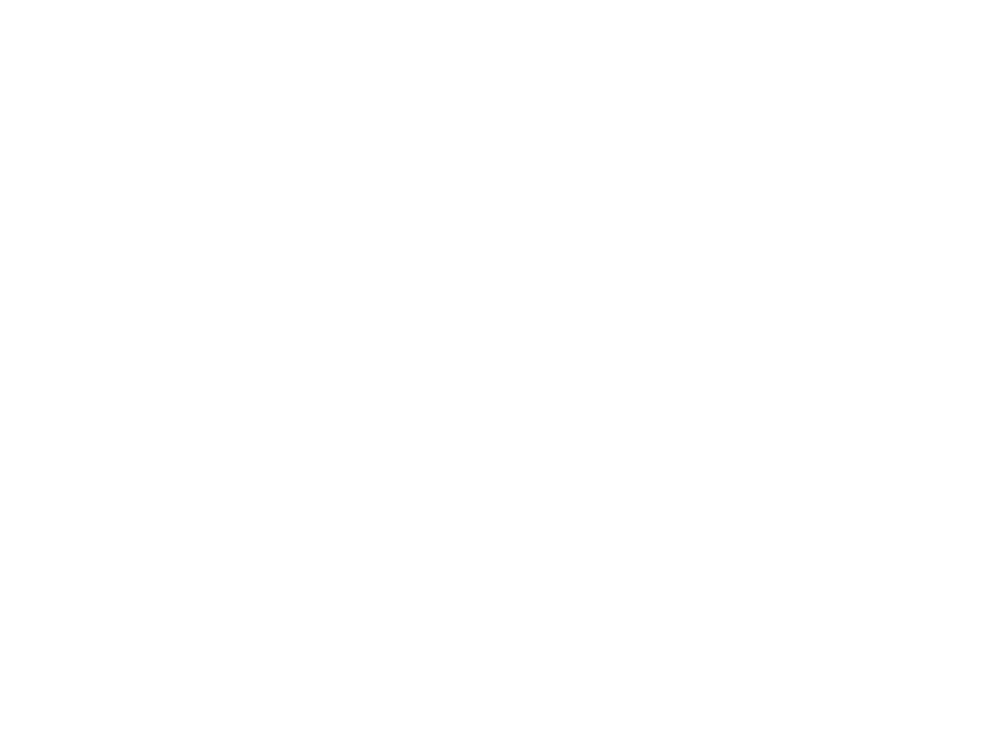
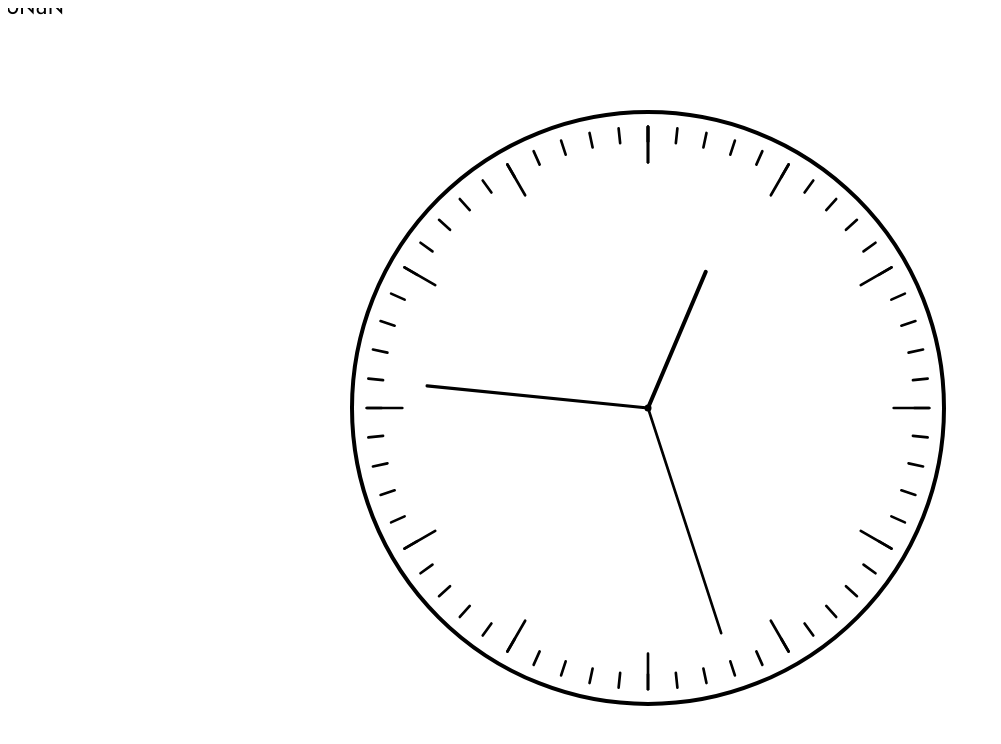
Before and after one commit to R4WLYX/project-time-managment, a website: page index.html in a window 1280 px wide. Shown: the whole page, without its empty margins (0-1001 px from the left). Drawn offline with Linux system fonts and the light colour scheme.

Commit message:
C L O C K

```diff
--- a/index.html
+++ b/index.html
@@ -3,9 +3,13 @@
 <head>
     <meta charset="UTF-8">
     <meta name="viewport" content="width=device-width, initial-scale=1.0">
-    <title>Document</title>
+    <title>C L O C K</title>
+    <link rel="preconnect" href="https://fonts.googleapis.com">
+    <link rel="preconnect" href="https://fonts.gstatic.com" crossorigin>
+    <link href="https://fonts.googleapis.com/css2?family=Archivo+Black&family=Josefin+Sans&display=swap" rel="stylesheet">
+    <link rel="stylesheet" href="style.css">
 </head>
-<body onload="test()">
+<body onload="load()">
     <canvas id="canvas"></canvas>
     <script src="main.js"></script>
 </body>
--- a/main.js
+++ b/main.js
@@ -3,25 +3,131 @@
     minute;
     second;
 
+    hourOffset;
+    minuteOffset;
+    secondOffset;
+
+    constructor() {
+        this.hourOffset = 7;
+        this.minuteOffset = 0;
+        this.secondOffset = 0;
+    }
+
     update() {
-        this.hour = Math.floor(Date.now() / 3.6e+6 % 12 + 7);
-        this.minute = Math.floor(Date.now() / 60000 % 60);
-        this.second = Math.floor(Date.now() / 1000 % 60);
+        this.hour = Date.now() / 3.6e+6 % 12 + this.hourOffset;
+        this.minute = Date.now() / 60000 % 60 + this.minuteOffset;
+        this.second = Date.now() / 1000 % 60 + this.secondOffset;
     }
 }
 
-function test() {
-    let Clock = new clock;
+var canvas = document.getElementById("canvas");
+var ctx = canvas.getContext("2d")
+
+const Clock = new clock();
+var mousePos = { x: 0, y: 0 };
+var mouseDist = 0;
+var scale = 0;
+var radius = 0;
+var angle = 0;
+
+function drawLine(angle, start, end, strokeWidth = ctx.lineWidth) {
+    ctx.lineWidth = strokeWidth;
+    ctx.beginPath();
+    ctx.moveTo(canvas.width/2 + Math.sin(angle)*start, canvas.height/2 - Math.cos(angle)*start);
+    ctx.lineTo(canvas.width/2 + Math.sin(angle)*end, canvas.height/2 - Math.cos(angle)*end);
+    ctx.stroke();
+}
+
+function drawPointer(angle) {
+    var textX = canvas.width/2 + Math.sin(angle)*Math.sign(mousePos.y)*(radius*1.135);
+    var textY = canvas.height/2 - Math.cos(angle)*Math.sign(mousePos.y)*(radius*1.135);
+    var hour = Math.floor((angle/(Math.atan(0) + Math.PI) - 0.5 + 1*(mousePos.y > 0))/2 * 12 + 9) % 12;
+    var minute = Math.floor((angle/(Math.atan(0) + Math.PI) - 0.5 + 1*(mousePos.y > 0))/(1/6) % 1 * 60) % 60;
+    var time = "";
+
+    ctx.lineWidth = scale/300;
+    ctx.fillStyle = "white";
+    ctx.beginPath();
+    ctx.moveTo(canvas.width/2 + Math.sin(angle)*Math.sign(mousePos.y)*(radius*0.95), canvas.height/2 - Math.cos(angle)*Math.sign(mousePos.y)*(radius*0.95));
+    ctx.lineTo(canvas.width/2 + Math.sin(angle+0.05)*Math.sign(mousePos.y)*(radius), canvas.height/2 - Math.cos(angle+0.05)*Math.sign(mousePos.y)*(radius));
+    ctx.lineTo(canvas.width/2 + Math.sin(angle+0.04)*Math.sign(mousePos.y)*(radius*1.3), canvas.height/2 - Math.cos(angle+0.04)*Math.sign(mousePos.y)*(radius*1.3));
+    ctx.lineTo(canvas.width/2 + Math.sin(angle-0.04)*Math.sign(mousePos.y)*(radius*1.3), canvas.height/2 - Math.cos(angle-0.04)*Math.sign(mousePos.y)*(radius*1.3));
+    ctx.lineTo(canvas.width/2 + Math.sin(angle-0.05)*Math.sign(mousePos.y)*(radius), canvas.height/2 - Math.cos(angle-0.05)*Math.sign(mousePos.y)*(radius));
+    ctx.lineTo(canvas.width/2 + Math.sin(angle)*Math.sign(mousePos.y)*(radius*0.95), canvas.height/2 - Math.cos(angle)*Math.sign(mousePos.y)*(radius*0.95));
+    ctx.fill();
+    ctx.stroke();
+
+    time += hour > 9? "" : "0";
+    time += hour + ":";
+    time += minute > 9? "" : "0";
+    time += minute + " ";
+
+    ctx.font = "20px Josefin Sans";
+    ctx.fillStyle = "black";
+    ctx.textAlign = "center";
+    ctx.save();
+    ctx.translate(textX, textY)
+    ctx.rotate(Math.PI*(angle > Math.PI) + angle - Math.PI/2);
+    ctx.fillText(time, 0, 12/2);
+    ctx.restore();
+}
+
+function load() {
+    canvas.width = window.innerWidth;
+    canvas.height = window.innerHeight;
+
+    if (canvas.width > canvas.height) {
+        scale = canvas.height;
+    } else {
+        scale = canvas.width;
+    }
+
+    window.addEventListener('mousemove', (event) => {
+        mousePos = { x: event.clientX - window.innerWidth/2 - scale*0.01, y: event.clientY - window.innerHeight/2 - scale*0.01};
+    });
+    setInterval(update, 1);
+}
+
+function update() {
+    canvas.width = window.innerWidth;
+    canvas.height = window.innerHeight;
+
+    mouseDist = Math.sqrt(mousePos.x*mousePos.x + mousePos.y*mousePos.y);
+
+    if (canvas.width > canvas.height) {
+        scale = canvas.height;
+    } else {
+        scale = canvas.width;
+    }
+    radius = scale*0.37;
+
+    ctx.lineWidth = scale/200;
+    ctx.lineCap = "round";
+    ctx.beginPath();
+    ctx.arc(canvas.width/2, canvas.height/2, radius, 0, 2 * Math.PI);
+    ctx.stroke();
+
+    ctx.lineWidth = scale/300;
+    ctx.beginPath();
+    ctx.arc(canvas.width/2, canvas.height/2, radius*0.012, 0, 2 * Math.PI);
+    ctx.fill();
+
+    for (let i = 0; i <= 60; i++) {
+        drawLine(i/60 * 2 * Math.PI, radius*0.9, radius*0.95);
+    }
+
+    for (let i = 0; i <= 12; i++) {
+        drawLine(i/12 * 2 * Math.PI, radius*0.83, radius*0.95);
+    }
+
     Clock.update();
 
-    let time = "";
-    time += Clock.hour < 10? "0" : "";
-    time += Clock.hour + ":";
-    time += Clock.minute < 10? "0" : "";
-    time += Clock.minute + ":";
-    time += Clock.second < 10? "0" : "";
-    time += Clock.second + " ";
-    time += Clock.hour < 12? "PM" : "AM";
+    drawLine(Math.floor(Clock.second-30 + 0.5)/60 * 2 * Math.PI, 0, radius*0.8);
+    drawLine(Clock.minute/60 * 2 * Math.PI, 0, radius*0.75, scale/250);
+    drawLine(Clock.hour/12 * 2 * Math.PI, 0, radius*0.5, scale/200);
 
-    console.log(time);
+    if (mouseDist < radius*1.5) {
+        var angle = -Math.atan(mousePos.x/mousePos.y) + Math.PI;
+        drawPointer(angle);
+    }
 }
--- /dev/null
+++ b/style.css
@@ -0,0 +1,18 @@
+body {
+    overflow: hidden;
+    padding: 0;
+}
+
+#canvas {
+    padding: 0;
+    align-self: center;
+    justify-self: center;
+}
+
+#time {
+    margin: 0;
+    padding: 0;
+
+    top: 200px;
+    left: 200px;
+}
```
